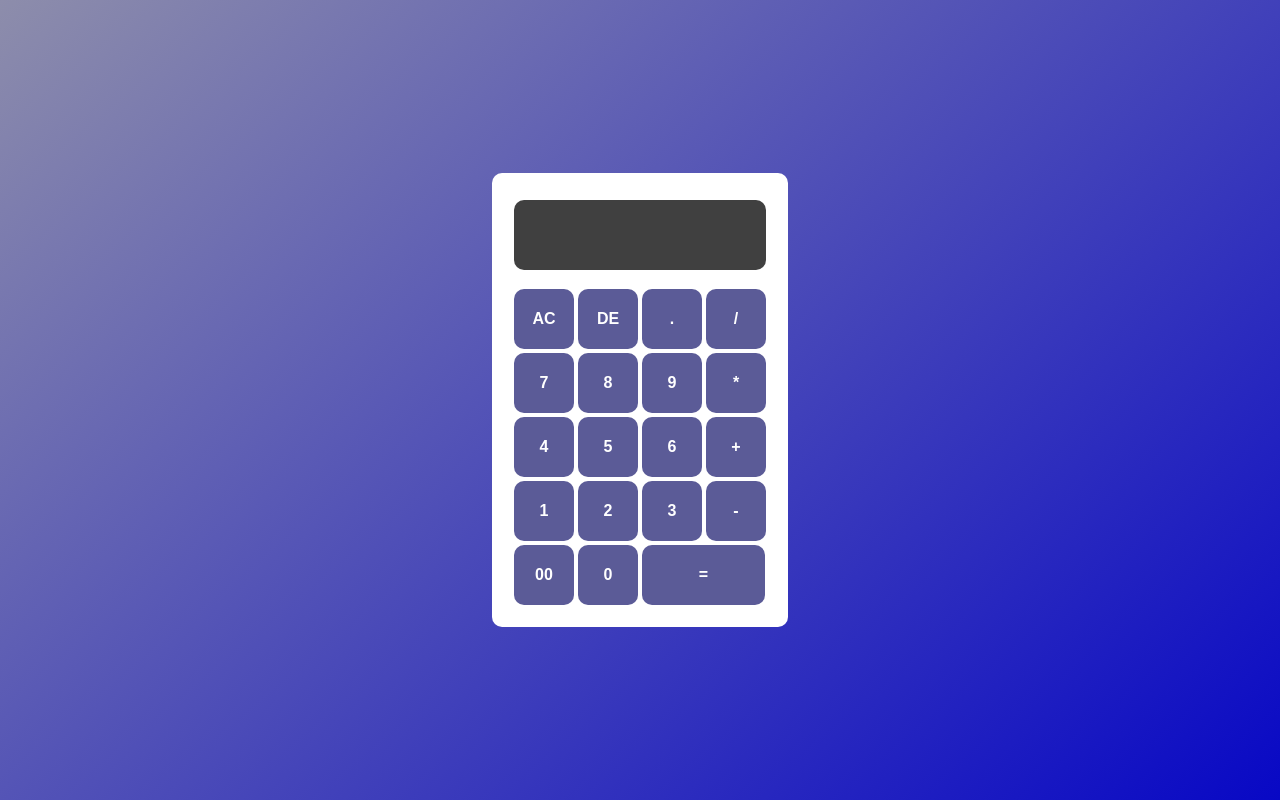
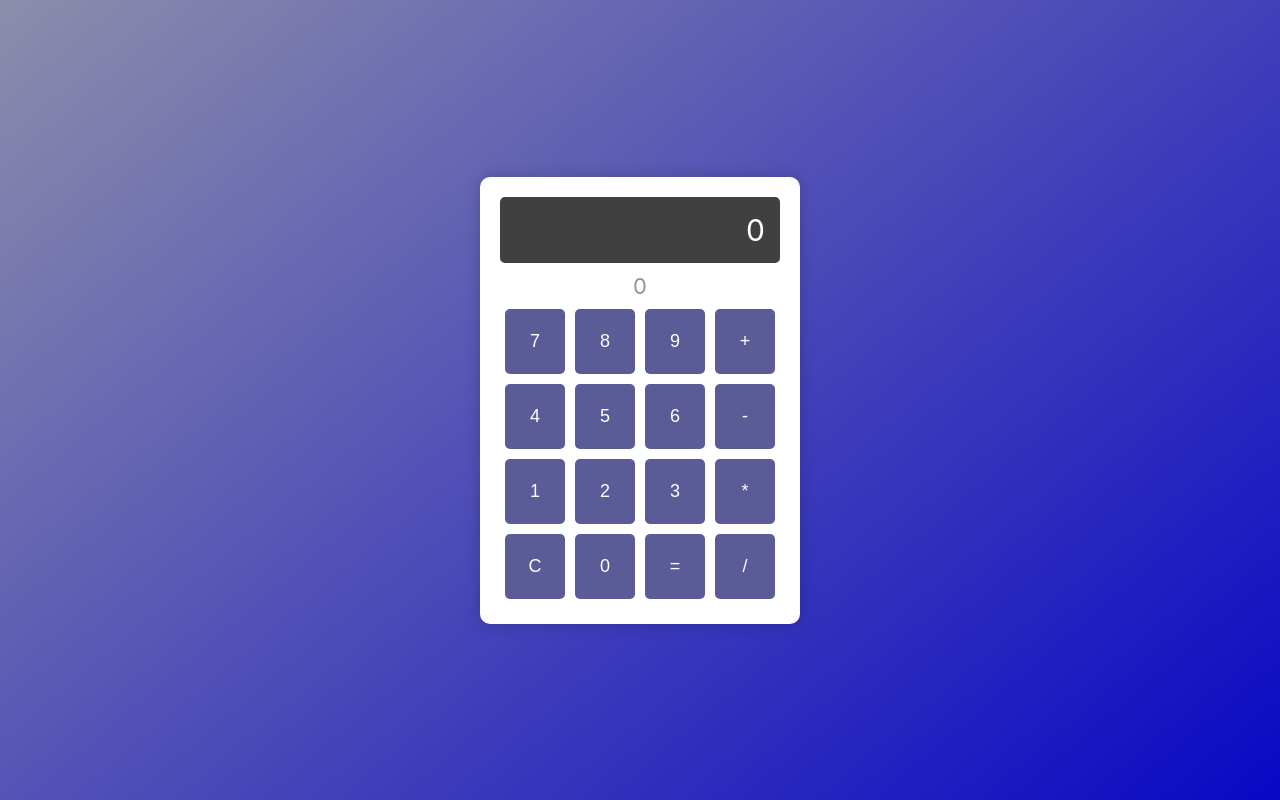
Before and after one commit to my-suraj5656/xcal, a React (Create React App) app: page / in a window 1280 px wide. Built offline with nearby package versions, Linux system fonts and the light colour scheme.

Commit message:
first commit

```diff
--- a/src/component/cal.css
+++ b/src/component/cal.css
@@ -1,4 +1,4 @@
-.conatiner {
+.container {
   width: 100%;
   height: 100vh;
   display: flex;
@@ -6,40 +6,47 @@
   justify-content: center;
   background: linear-gradient(140deg, #8d8dab, rgb(8, 8, 197));
 }
+
 .calculator {
   padding: 20px;
   border-radius: 10px;
   background-color: white;
+  box-shadow: 0 0 15px rgba(0, 0, 0, 0.2);
 }
-form input {
+
+.display {
+  text-align: right;
+  font-size: 30px;
+  padding: 15px;
+  margin-bottom: 10px;
+  background-color: rgb(64, 64, 64);
+  color: white;
+  border-radius: 5px;
+}
+.display-result {
+  text-align: center;
+  font-size: 22px;
+  margin-bottom: 5px;
+  color: rgb(152, 148, 148);
+}
+
+button {
+  width: 60px;
+  height: 65px;
+  font-size: 18px;
+  margin: 5px;
   border: none;
-  outline: 0;
-  width: 60px;
-  height: 60px;
-  font-size: 16px;
+  border-radius: 5px;
   background-color: rgb(91, 91, 151);
-  margin: 2px;
-  border-radius: 10px;
   color: white;
-  font-weight: bolder;
   cursor: pointer;
+  transition: background-color 0.3s ease;
 }
-form input[type="button"]:hover {
+
+button:hover {
   background-color: rgb(137, 22, 245);
 }
-form .display {
-  display: flex;
-  justify-content: flex-end;
-  margin: 5px 0px 15px 0px;
+
+button:active {
+  background-color: rgb(80, 80, 200);
 }
-form .display input {
-  text-align: right;
-  flex: 1;
-  font-size: 40px;
-  padding: 5px 10px;
-  background-color: rgb(64, 64, 64);
-}
-
-form input.equal {
-  width: 123px;
-}
--- a/src/component/xcalculator.jsx
+++ b/src/component/xcalculator.jsx
@@ -2,128 +2,64 @@ import React, { useState } from "react";
 import "./cal.css";
 
 function Calculator() {
-  const [value, setvalue] = useState("");
+  const [value, setValue] = useState(""); // State for expression and result
 
   const handleEvaluate = () => {
     try {
-      const result = new Function(`return ${value}`)(); // Safely evaluate the expression
-      setvalue(result.toString());
+      if (value === "") {
+        setValue("Error");
+        return;
+      }
+      if (value === "0/0") {
+        setValue("NaN");
+        return;
+      }
+      if (value.includes("/0")) {
+        setValue("Infinity");
+        return;
+      }
+
+      // Evaluate the expression and update state
+      const result = eval(value);
+      setValue(result === Infinity ? "Infinity" : result.toString());
     } catch (error) {
-      setvalue("Error"); // Display "Error" for invalid inputs
+      setValue("Error");
     }
   };
 
   return (
     <>
-      <div className="conatiner">
+      <div className="container">
         <div className="calculator">
-          <form action="" onSubmit={(e) => e.preventDefault()}>
-            <div className="display">
-              <input type="text" value={value} readOnly />
+          {/* Single div for displaying input and result */}
+          <div className="display">{value || "0"}</div>
+          <div className="display-result">{value || "0"}</div>
+
+          {/* Buttons */}
+          <div>
+            <button onClick={() => setValue(value + "7")}>7</button>
+            <button onClick={() => setValue(value + "8")}>8</button>
+            <button onClick={() => setValue(value + "9")}>9</button>
+            <button onClick={() => setValue(value + "+")}>+</button>
           </div>
           <div>
-              <input type="button" value="AC" onClick={() => setvalue("")} />
-              <input
-                type="button"
-                value="DE"
-                onClick={() => setvalue(value.slice(0, -1))}
-              />
-              <input
-                type="button"
-                value="."
-                onClick={(e) => setvalue(value + e.target.value)}
-              />
-              <input
-                type="button"
-                value="/"
-                onClick={(e) => setvalue(value + e.target.value)}
-              />
+            <button onClick={() => setValue(value + "4")}>4</button>
+            <button onClick={() => setValue(value + "5")}>5</button>
+            <button onClick={() => setValue(value + "6")}>6</button>
+            <button onClick={() => setValue(value + "-")}>-</button>
           </div>
           <div>
-              <input
-                type="button"
-                value="7"
-                onClick={(e) => setvalue(value + e.target.value)}
-              />
-              <input
-                type="button"
-                value="8"
-                onClick={(e) => setvalue(value + e.target.value)}
-              />
-              <input
-                type="button"
-                value="9"
-                onClick={(e) => setvalue(value + e.target.value)}
-              />
-              <input
-                type="button"
-                value="*"
-                onClick={(e) => setvalue(value + e.target.value)}
-              />
+            <button onClick={() => setValue(value + "1")}>1</button>
+            <button onClick={() => setValue(value + "2")}>2</button>
+            <button onClick={() => setValue(value + "3")}>3</button>
+            <button onClick={() => setValue(value + "*")}>*</button>
           </div>
           <div>
-              <input
-                type="button"
-                value="4"
-                onClick={(e) => setvalue(value + e.target.value)}
-              />
-              <input
-                type="button"
-                value="5"
-                onClick={(e) => setvalue(value + e.target.value)}
-              />
-              <input
-                type="button"
-                value="6"
-                onClick={(e) => setvalue(value + e.target.value)}
-              />
-              <input
-                type="button"
-                value="+"
-                onClick={(e) => setvalue(value + e.target.value)}
-              />
+            <button onClick={() => setValue("")}>C</button>
+            <button onClick={() => setValue(value + "0")}>0</button>
+            <button onClick={handleEvaluate}>=</button>
+            <button onClick={() => setValue(value + "/")}>/</button>
           </div>
-            <div>
-              <input
-                type="button"
-                value="1"
-                onClick={(e) => setvalue(value + e.target.value)}
-              />
-              <input
-                type="button"
-                value="2"
-                onClick={(e) => setvalue(value + e.target.value)}
-              />
-              <input
-                type="button"
-                value="3"
-                onClick={(e) => setvalue(value + e.target.value)}
-              />
-              <input
-                type="button"
-                value="-"
-                onClick={(e) => setvalue(value + e.target.value)}
-              />
-            </div>
-            <div>
-              <input
-                type="button"
-                value="00"
-                onClick={(e) => setvalue(value + e.target.value)}
-              />
-              <input
-                type="button"
-                value="0"
-                onClick={(e) => setvalue(value + e.target.value)}
-              />
-              <input
-                className="equal"
-                type="button"
-                value="="
-                onClick={handleEvaluate}
-              />
-            </div>
-          </form>
         </div>
       </div>
     </>
```
Lines whose indentation alone changed are shown as unchanged.
